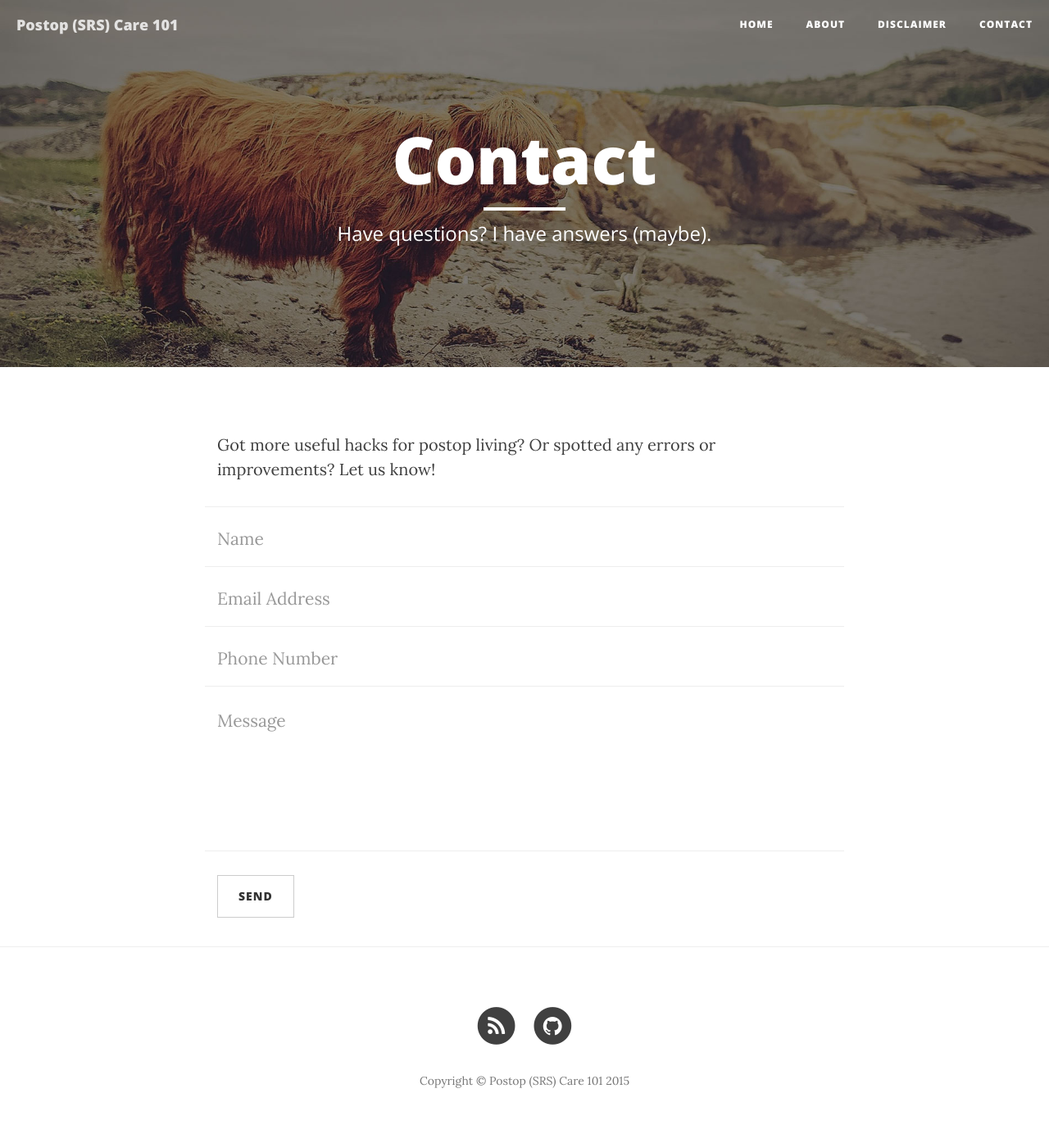
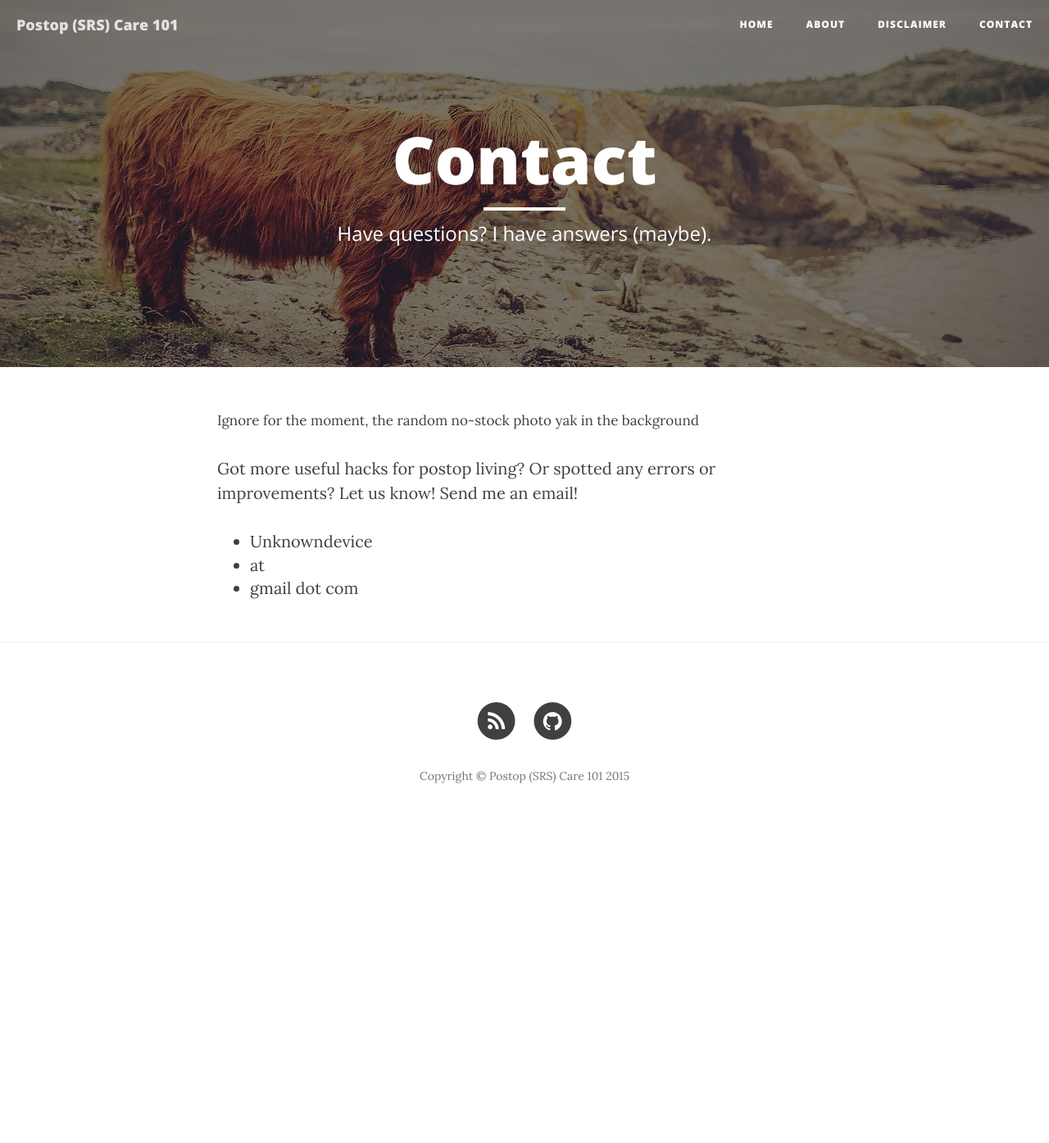
Before and after one commit to postopcare/postopcare.github.io, a Jekyll site: the page built from contact.html, in a window 1280 px wide. Shown: the whole page at 82% size. Built offline with Jekyll 4.4.1, drawn with Linux system fonts in a browser that asks for light colours; nearby versions of some CDN libraries; after the commit the page ends 1023 px from its top, so only the background shows below that.

Commit message:
New Blog post, some formatting

```diff
--- a/_posts/2015-07-27-VaginalFlora.markdown
+++ b/_posts/2015-07-27-VaginalFlora.markdown
@@ -8,7 +8,7 @@ tags: flora feminine hygiene wash
 header-img: "img/post-bg-flora.jpg"
 ---
 
-#Nobody likes a smelly vag, not even ourselves #
+#Nobody likes a smelly vag, not even ourselves
 
 Our newly installed neovagina and neovulva do not have the flora native to natal vulvas and ladybits.
 
--- a/_posts/2015-08-10-SRS-Packing-List.markdown
+++ b/_posts/2015-08-10-SRS-Packing-List.markdown
@@ -12,8 +12,7 @@ header-img: "img/gcpl.jpg"
 
 
 
-##So it's almost time to leave for SRS and you're wondering what's good to pack? The following is a generic list of stuff most postop persons found useful and neccessary on their journey to anatomial womanhood##
-
+##So it's almost time to leave for SRS and you're wondering what's good to pack? The following is a generic list of stuff most postop persons found useful and neccessary on their journey to anatomial womanhood
 
 
 ###Tech Stuff###
--- a/contact.html
+++ b/contact.html
@@ -7,44 +7,12 @@ permalink: /contact/
 placement: top
 order: "999"
 ---
-<p>Got more useful hacks for postop living? Or spotted any errors or improvements? Let us know!
+<small> Ignore for the moment, the random no-stock photo yak in the background</small>
+
+<p>Got more useful hacks for postop living? Or spotted any errors or improvements? Let us know! Send me an email!
+    <ul>
+        <li>Unknowndevice</li>
+        <li>at</li>
+        <li>gmail dot com</li>
+    </ul>
 </p>
-
-
-<form name="sentMessage" id="contactForm" novalidate>
-    <div class="row control-group">
-        <div class="form-group col-xs-12 floating-label-form-group controls">
-            <label>Name</label>
-            <input type="text" class="form-control" placeholder="Name" id="name" required data-validation-required-message="Please enter your name.">
-            <p class="help-block text-danger"></p>
-        </div>
-    </div>
-    <div class="row control-group">
-        <div class="form-group col-xs-12 floating-label-form-group controls">
-            <label>Email Address</label>
-            <input type="email" class="form-control" placeholder="Email Address" id="email" required data-validation-required-message="Please enter your email address.">
-            <p class="help-block text-danger"></p>
-        </div>
-    </div>
-    <div class="row control-group">
-        <div class="form-group col-xs-12 floating-label-form-group controls">
-            <label>Phone Number</label>
-            <input type="tel" class="form-control" placeholder="Phone Number" id="phone" required data-validation-required-message="Please enter your phone number.">
-            <p class="help-block text-danger"></p>
-        </div>
-    </div>
-    <div class="row control-group">
-        <div class="form-group col-xs-12 floating-label-form-group controls">
-            <label>Message</label>
-            <textarea rows="5" class="form-control" placeholder="Message" id="message" required data-validation-required-message="Please enter a message."></textarea>
-            <p class="help-block text-danger"></p>
-        </div>
-    </div>
-    <br>
-    <div id="success"></div>
-    <div class="row">
-        <div class="form-group col-xs-12">
-            <button type="submit" class="btn btn-default">Send</button>
-        </div>
-    </div>
-</form>
```
Also changed, not shown: _posts/2015-10-03-Dilating-And-Staying-Motivated.markdown (added, +46 -0 lines), README.md, 3 other files.
